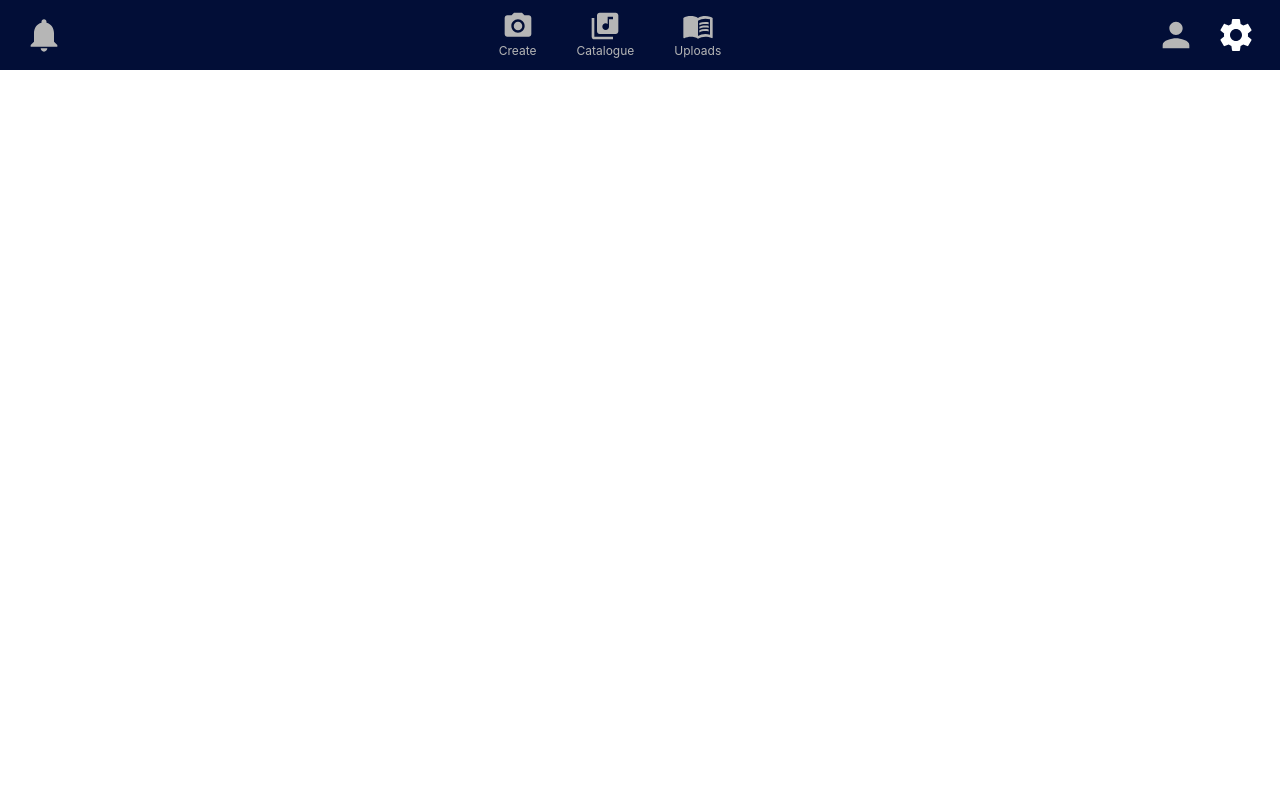
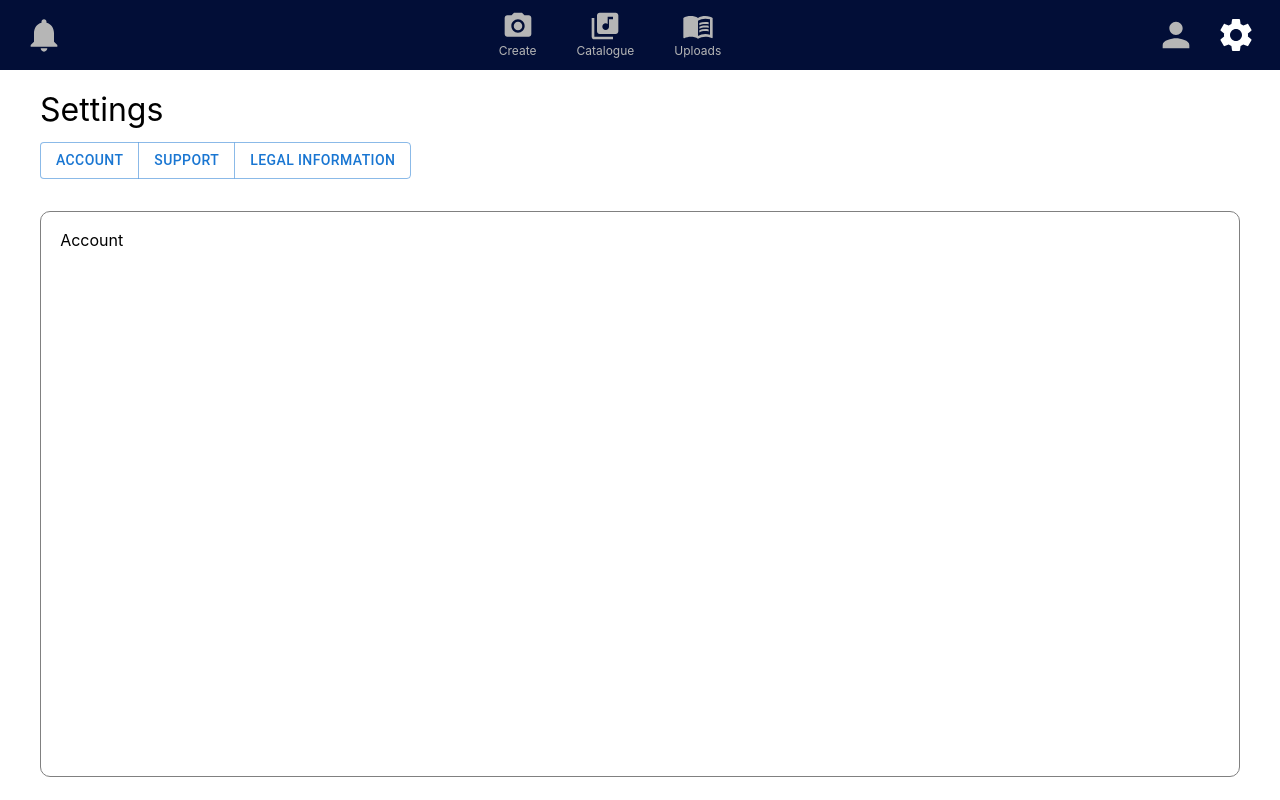
Before and after one commit to kevintran73/melody-mentoring, a React (Create React App) app in the folder frontend_web/: page /settings in a window 1280 px wide. Built offline with nearby package versions, Linux system fonts and the light colour scheme; the HTML template or start-up script is replaced by a standard one.

Commit message:
Initial skeleton of settings page for web

```diff
--- /dev/null
+++ b/frontend_web/src/components/settings/Account.js
@@ -0,0 +1,11 @@
+import React from 'react';
+import { styled } from '@mui/system';
+
+/**
+ * Account settings block
+ */
+const Account = () => {
+  return <>Account</>;
+};
+
+export default Account;
--- /dev/null
+++ b/frontend_web/src/components/settings/LegalInfo.js
@@ -0,0 +1,11 @@
+import React from 'react';
+import { styled } from '@mui/system';
+
+/**
+ * Legal info settings block
+ */
+const LegalInfo = () => {
+  return <>Legal Info</>;
+};
+
+export default LegalInfo;
--- /dev/null
+++ b/frontend_web/src/components/settings/Support.js
@@ -0,0 +1,11 @@
+import React from 'react';
+import { styled } from '@mui/system';
+
+/**
+ * Support settings block
+ */
+const Support = () => {
+  return <>Support</>;
+};
+
+export default Support;
--- a/frontend_web/src/pages/Settings.js
+++ b/frontend_web/src/pages/Settings.js
@@ -1,14 +1,55 @@
 import React from 'react';
+import { styled } from '@mui/system';
 
 import NavBar from '../components/nav_bar/NavBar';
+
+import Button from '@mui/material/Button';
+import ButtonGroup from '@mui/material/ButtonGroup';
+
+import Account from '../components/settings/Account';
+import Support from '../components/settings/Support';
+import LegalInfo from '../components/settings/LegalInfo';
+
+const StyledHeader = styled('h1')({
+  fontSize: '2rem',
+  marginBottom: '0.5rem',
+});
+
+const PageBlock = styled('div')({
+  height: 'calc(100vh - 70px - 4rem)',
+  margin: '1rem 2.5rem',
+});
+
+const CategoryBlock = styled('div')({
+  height: '85%',
+  marginTop: '2rem',
+  padding: '1rem 1.2rem',
+  border: '1px solid gray',
+  borderRadius: '10px',
+});
 
 /**
  * Settings page
  */
 const Settings = () => {
+  const [settingsCategory, setSettingsCategory] = React.useState('account');
+
   return (
     <>
       <NavBar></NavBar>
+      <PageBlock>
+        <StyledHeader>Settings</StyledHeader>
+        <ButtonGroup>
+          <Button onClick={() => setSettingsCategory('account')}>Account</Button>
+          <Button onClick={() => setSettingsCategory('support')}>Support</Button>
+          <Button onClick={() => setSettingsCategory('legal')}>Legal Information</Button>
+        </ButtonGroup>
+        <CategoryBlock>
+          {settingsCategory === 'account' && <Account />}{' '}
+          {settingsCategory === 'support' && <Support />}
+          {settingsCategory === 'legal' && <LegalInfo />}
+        </CategoryBlock>
+      </PageBlock>
     </>
   );
 };
```
